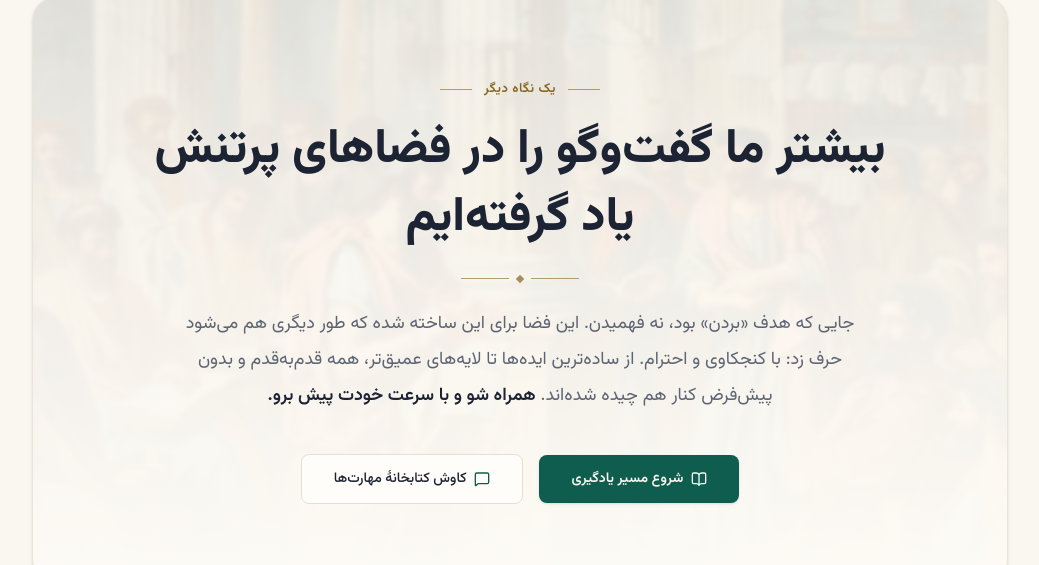
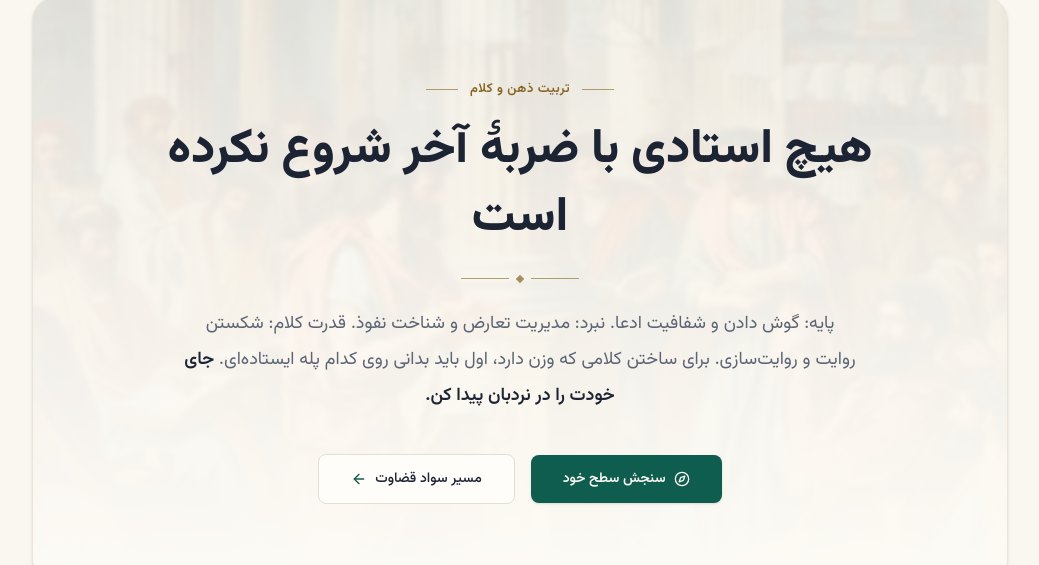
Before and after one commit to Mhmdrza/bahsclub, a Next.js app: page / in a window 1280 px wide. Shown: the part 136-701 px from the top of the page, without its empty margins (120-1159 px from the left). Built offline with nearby package versions, Linux system fonts and the light colour scheme; no server answers.

Commit message:
feat: better hero copies

```diff
--- a/src/components/HeroSection.tsx
+++ b/src/components/HeroSection.tsx
@@ -3,45 +3,49 @@
 import { useState } from "react";
 import Link from "next/link";
 import Image from "next/image";
-import { BookOpen, MessageSquare } from "lucide-react";
+import { ArrowLeft, Compass } from "lucide-react";
 
 type HeroVariant = {
   eyebrow: string;
   heading: string;
   body: string;
   bodyStrong: string;
+  primary: { label: string; href: string };
+  secondary: { label: string; href: string };
 };
 
 const VARIANTS: HeroVariant[] = [
   {
-    eyebrow: "یک مهارتِ تمرین‌کردنی",
-    heading: "حرف زدن را بلدیم؛ گفت‌وگو تمرین می‌خواهد",
-    body: "حرف زدن را در کودکی یاد گرفتیم، اما شنیدن، پرسیدن و مخالفت کردن بدون شکستن رابطه را کمتر جایی یاد داده‌اند. اینجا مسیرهای قدم‌به‌قدم هست تا جدل را به تفاهم نزدیک کنی — بدون پیش‌نیاز، با انتخاب خودت.",
-    bodyStrong: "از هر نقطه‌ای که کنجکاوی شروع کن — انتخاب با توست.",
+    eyebrow: "نقشهٔ رشد — پایه · نبرد · قدرت کلام",
+    heading: "گفت‌وگو مثل رزم است؛ با گارد شروع می‌شود، با تعیین میدان تمام",
+    body: "حرف زدن را در کودکی یاد گرفتیم؛ گفت‌وگوی واقعی تمرین رزمنده می‌خواهد: اول ایستادن و شنیدن، بعد جا خالی دادن و برگرداندن ضربه در تعارض، و آخر دیدن زمین بازی و چهارچوب معنا.",
+    bodyStrong: "سه سطح، بدون ادعا، از گارد پایه تا استراتژی.",
+    primary: { label: "شروع از نردبان", href: "/ladder#assessment" },
+    secondary: { label: "دیدن هر سه سطح", href: "/ladder" },
   },
   {
-    eyebrow: "یک دعوت ساده",
-    heading: "چه می‌شود اگر طرف مقابل واقعاً بشنود؟",
-    body: "خیلی از اختلاف‌ها از این می‌آید که فقط منتظر نوبت حرف زدن خودمان هستیم. اینجا ابزارهای ساده‌ای هست برای سؤال بهتر پرسیدن، بهتر فهمیدن حرف طرف مقابل و بررسی اختلاف بدون تحقیر.",
-    bodyStrong: "هر درس، یک ابزار واقعی برای گفت‌وگوی بعدی توست.",
+    eyebrow: "هنر دفاع و تسلط فکری",
+    heading: "کسی که معنا را تعریف می‌کند، پیروز گفت‌وگوست",
+    body: "بیشتر ما در بحث‌ها یا گیج می‌شویم یا فریاد می‌زنیم. اینجا ابزار رزمی کلام را یاد می‌گیری: تشخیص مغالطه زیر فشار، خنثی کردن فریب‌های روانی، و دفاع از حقیقت بدون خشونت.",
+    bodyStrong: "نه برای تحقیر دیگران؛ برای اینکه دستکاری نشوی.",
+    primary: { label: "آزمون نقطهٔ شروع", href: "/ladder#assessment" },
+    secondary: { label: "کاوش کتابخانه", href: "/articles" },
   },
   {
-    eyebrow: "یک نگاه دیگر",
-    heading: "بیشتر ما گفت‌وگو را در فضاهای پرتنش یاد گرفته‌ایم",
-    body: "جایی که هدف «بردن» بود، نه فهمیدن. این فضا برای این ساخته شده که طور دیگری هم می‌شود حرف زد: با کنجکاوی و احترام. از ساده‌ترین ایده‌ها تا لایه‌های عمیق‌تر، همه قدم‌به‌قدم و بدون پیش‌فرض کنار هم چیده شده‌اند.",
-    bodyStrong: "همراه شو و با سرعت خودت پیش برو.",
+    eyebrow: "تربیت ذهن و کلام",
+    heading: "هیچ استادی با ضربهٔ آخر شروع نکرده است",
+    body: "پایه: گوش دادن و شفافیت ادعا. نبرد: مدیریت تعارض و شناخت نفوذ. قدرت کلام: شکستن روایت و روایت‌سازی. برای ساختن کلامی که وزن دارد، اول باید بدانی روی کدام پله ایستاده‌ای.",
+    bodyStrong: "جای خودت را در نردبان پیدا کن.",
+    primary: { label: "سنجش سطح خود", href: "/ladder#assessment" },
+    secondary: { label: "مسیر سواد قضاوت", href: "/learn/judgment-literacy" },
   },
   {
-    eyebrow: "از هر جا که راحتی",
-    heading: "هر گفت‌وگوی بهتر، گاهی با یک جملهٔ بهتر شروع می‌شود",
-    body: "تازه رسیده‌ای یا باتجربه — می‌توانی از ابتدا شروع کنی یا فقط یک مقاله بخوانی. دربارهٔ روشن حرف زدن، سؤال درست و نگه داشتن رابطه در اختلاف.",
-    bodyStrong: "یک درس در هر بار — تو ترتیب و سرعت را انتخاب می‌کنی.",
-  },
-  {
-    eyebrow: "یک انتخاب آزادانه",
-    heading: "در گفت‌وگو، بردن مهم‌تر است یا فهمیدن؟",
-    body: "این دو مسیر به جاهای کاملاً متفاوتی می‌رسند. اینجا ایده‌هایی هست برای فهمیدن قوی‌ترین نسخهٔ حرف طرف مقابل، جدا کردن احساس از ادعا، و برگشتن آرام به مسیر وقتی گفت‌وگو منحرف می‌شود.",
-    bodyStrong: "قدم اول را تو انتخاب می‌کنی.",
+    eyebrow: "یک پرسش صادقانه",
+    heading: "وقتی بحث داغ می‌شود، گاردت باز است یا آماده‌ای؟",
+    body: "در فضای پرتنش، آدم‌ها استدلال نمی‌کنند، ضربه می‌زنند. ما سه لایهٔ تمرین ساخته‌ایم تا یاد بگیری آرام بمانی، تکنیک حریف را روی هوا بگیری، و زمین بازی را از جنگ به فهمیدن تغییر دهی.",
+    bodyStrong: "از تمرین نفس و سکوت تا فنون معناداری.",
+    primary: { label: "کجای نردبانی؟", href: "/ladder#assessment" },
+    secondary: { label: "آشنایی با مأموریت", href: "/mission" },
   },
 ];
 
@@ -87,18 +91,18 @@ export default function HeroSection() {
 
       <div className="flex flex-wrap items-center justify-center gap-4">
         <Link
-          href="/learn"
+          href={v.primary.href}
           className="inline-flex items-center gap-2 rounded-lg bg-accent px-8 py-3.5 text-sm font-semibold text-accent-fg shadow-sm transition-colors hover:bg-accent/90"
         >
-          <BookOpen className="h-4 w-4" />
-          شروع مسیر یادگیری
+          <Compass className="h-4 w-4" />
+          {v.primary.label}
         </Link>
         <Link
-          href="/articles"
+          href={v.secondary.href}
           className="inline-flex items-center gap-2 rounded-lg border border-border bg-surface px-8 py-3.5 text-sm font-medium transition-colors hover:border-accent/50 hover:text-accent"
         >
-          <MessageSquare className="h-4 w-4 text-accent" />
-          کاوش کتابخانهٔ مهارت‌ها
+          {v.secondary.label}
+          <ArrowLeft className="h-4 w-4 text-accent" />
         </Link>
       </div>
     </section>
```
